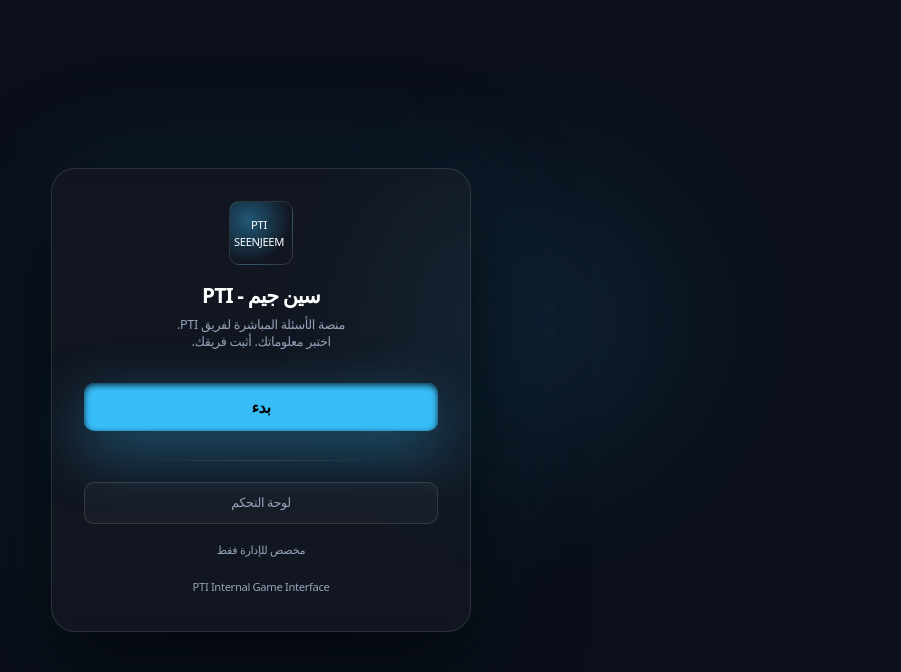
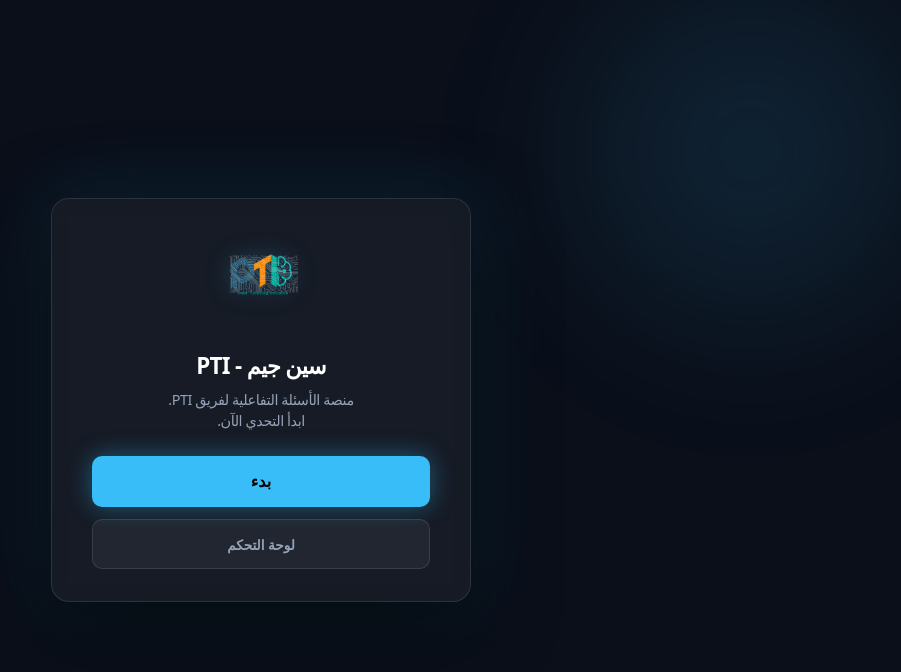
Before and after one commit to Sarahx27/PTI_seenjeem, a plain HTML site: page index.html in a window 1280 px wide. Shown: the whole page, without its empty margins (379-1280 px from the left). Drawn offline with Linux system fonts and the light colour scheme.

Commit message:
landing screen

```diff
--- a/index.html
+++ b/index.html
@@ -6,271 +6,286 @@
   <title>سين جيم - PTI</title>
   <style>
     :root {
-      --bg-main: #0a0f1a;
-      --panel-bg: rgba(255,255,255,0.03);
-      --panel-border: rgba(255,255,255,0.12);
-      --text-main: #ffffff;
-      --text-dim: #94a3b8;
-      --accent: #38bdf8; /* لو تبينك تغيرينه للون جامد للهوية لاحقاً */
-      --radius-xl: 24px;
-      --radius-md: 10px;
+      --bg-main:#0a0f1a;
+      --accent:#38bdf8;
+      --text:#fff;
+      --dim:#94a3b8;
+      --panel:rgba(255,255,255,0.05);
+      --border:rgba(255,255,255,0.1);
+      --radius:18px;
+    }
+    *{
+      box-sizing:border-box;
+      font-family:system-ui,-apple-system,Segoe UI,Roboto,sans-serif;
+      -webkit-font-smoothing:antialiased;
+    }
+    body{
+      margin:0;
+      min-height:100vh;
+      display:grid;
+      place-items:center;
+      background:var(--bg-main);
+      color:var(--text);
+      overflow:hidden;
+    }
+    .glow{
+      position:absolute;
+      width:500px;
+      height:500px;
+      background:radial-gradient(circle,rgba(56,189,248,.15),transparent 70%);
+      filter:blur(60px);
+      top:-100px;
+      right:-100px;
+      pointer-events:none;
+    }
+    .frame{
+      position:relative;
+      z-index:10;
+      width:90%;
+      max-width:420px;
+      background:var(--panel);
+      border:1px solid var(--border);
+      border-radius:var(--radius);
+      padding:2rem 2.5rem;
+      backdrop-filter:blur(10px);
+      text-align:center;
+      box-shadow:0 20px 80px rgba(0,0,0,.8),
+                 0 0 80px rgba(56,189,248,.2);
+    }
+    img.logo{
+      width:90px;
+      height:auto;
+      margin-bottom:1rem;
+      filter:drop-shadow(0 0 12px rgba(56,189,248,.3));
+      user-select:none;
+    }
+    h1{
+      margin:.5rem 0;
+      font-size:1.4rem;
+      font-weight:600;
+      letter-spacing:-.03em;
+    }
+    p{
+      color:var(--dim);
+      font-size:.9rem;
+      line-height:1.5;
+      margin:0 0 1.5rem;
+      letter-spacing:-.03em;
+    }
+    button{
+      width:100%;
+      border:0;
+      border-radius:10px;
+      cursor:pointer;
+      font-weight:600;
+      padding:.9rem 1rem;
+      font-size:1rem;
+      transition:.2s;
+    }
+    .start{
+      background:var(--accent);
+      color:#000;
+      box-shadow:0 0 25px rgba(56,189,248,.4);
+    }
+    .start:active{
+      transform:scale(.98);
+    }
+    .admin{
+      background:rgba(255,255,255,0.05);
+      color:var(--dim);
+      border:1px solid var(--border);
+      font-size:.85rem;
+      margin-top:.8rem;
+      line-height:1.2rem;
+    }
+    .admin:hover{
+      color:var(--text);
+      background:rgba(255,255,255,0.08);
     }
 
-    * {
-      box-sizing: border-box;
-      -webkit-font-smoothing: antialiased;
-      font-family: system-ui, -apple-system, BlinkMacSystemFont, "Segoe UI", Roboto, sans-serif;
+    /* المودال */
+    .modal{
+      position:fixed;
+      inset:0;
+      background:rgba(0,0,0,.6);
+      display:none;
+      justify-content:center;
+      align-items:center;
+      z-index:100;
+      padding:1rem;
     }
-
-    body {
-      background-color: var(--bg-main);
-      color: var(--text-main);
-      min-height: 100vh;
-      margin: 0;
-      display: grid;
-      place-items: center;
-      padding: 2rem;
-      position: relative;
-      overflow: hidden;
+    .modal.active{
+      display:flex;
     }
-
-    /* خلفية إضاءة خفيفة */
-    .glow {
-      position: absolute;
-      width: 480px;
-      height: 480px;
-      background: radial-gradient(circle at 50% 50%, rgba(56,189,248,0.18) 0%, rgba(10,15,26,0) 70%);
-      filter: blur(40px);
-      opacity: 0.6;
-      pointer-events: none;
-      top: 10%;
-      right: 10%;
+    .modal-box{
+      position:relative;
+      background:var(--panel);
+      border:1px solid var(--border);
+      border-radius:var(--radius);
+      padding:2rem 1.5rem 1.5rem;
+      width:100%;
+      max-width:320px;
+      text-align:center;
+      box-shadow:0 30px 100px rgba(0,0,0,.9),
+                 0 0 100px rgba(56,189,248,.25);
     }
-
-    .frame {
-      position: relative;
-      width: 100%;
-      max-width: 420px;
-      background: var(--panel-bg);
-      border: 1px solid var(--panel-border);
-      border-radius: var(--radius-xl);
-      padding: 2rem 2rem 2.25rem;
-      box-shadow:
-        0 30px 100px rgba(0,0,0,0.9),
-        0 0 120px rgba(56,189,248,0.15);
-      backdrop-filter: blur(10px);
+    .close-btn{
+      position:absolute;
+      top:1rem;
+      right:1rem;
+      background:none;
+      border:0;
+      color:var(--dim);
+      font-size:1.3rem;
+      cursor:pointer;
+      line-height:1;
     }
-
-    /* هيدر داخل الكارد */
-    .header-block {
-      display: flex;
-      flex-direction: column;
-      align-items: center;
-      text-align: center;
-      gap: 1rem;
-      margin-bottom: 2rem;
+    .modal-title{
+      margin:0 0 .5rem;
+      font-size:1rem;
+      font-weight:600;
+      color:var(--text);
+      letter-spacing:-.03em;
     }
-
-    .logo-circle {
-      width: 64px;
-      height: 64px;
-      border-radius: var(--radius-md);
-      background: radial-gradient(circle at 30% 30%, rgba(56,189,248,0.4) 0%, rgba(10,15,26,0) 70%);
-      border: 1px solid var(--panel-border);
-      display: grid;
-      place-items: center;
-      font-size: 0.7rem;
-      line-height: 1.1rem;
-      text-align: center;
-      color: var(--text-main);
-      font-weight: 500;
-      letter-spacing: -.03em;
-      padding: .5rem;
+    .modal-desc{
+      margin:0 0 1rem;
+      font-size:.8rem;
+      color:var(--dim);
+      line-height:1.4;
+      letter-spacing:-.03em;
     }
-
-    .titles {
-      display: flex;
-      flex-direction: column;
-      gap: .4rem;
+    .field-label{
+      text-align:right;
+      font-size:.75rem;
+      font-weight:500;
+      color:var(--text);
+      margin-bottom:.4rem;
+      letter-spacing:-.03em;
     }
-
-    .main-title {
-      font-size: 1.2rem;
-      font-weight: 600;
-      color: var(--text-main);
-      letter-spacing: -.04em;
+    input[type="password"]{
+      width:100%;
+      padding:.6rem .7rem;
+      border-radius:8px;
+      border:1px solid var(--border);
+      background:rgba(255,255,255,.05);
+      color:var(--text);
+      font-size:.8rem;
+      outline:none;
     }
-
-    .sub-title {
-      font-size: .8rem;
-      font-weight: 400;
-      color: var(--text-dim);
-      line-height: 1.4;
-      letter-spacing: -.03em;
+    .login-btn{
+      width:100%;
+      margin-top:1rem;
+      background:var(--accent);
+      color:#000;
+      border:0;
+      border-radius:8px;
+      padding:.7rem 1rem;
+      font-weight:600;
+      font-size:.9rem;
+      cursor:pointer;
+      transition:.15s;
+      box-shadow:0 0 20px rgba(56,189,248,.4);
     }
-
-    /* الأزرار */
-    .actions {
-      display: flex;
-      flex-direction: column;
-      gap: .8rem;
+    .login-btn:active{
+      transform:scale(.98);
     }
-
-    .btn-start {
-      width: 100%;
-      background: var(--accent);
-      color: #000;
-      font-size: 1rem;
-      font-weight: 600;
-      text-align: center;
-      border: 0;
-      border-radius: var(--radius-md);
-      padding: .9rem 1rem;
-      cursor: pointer;
-      line-height: 1.2rem;
-      letter-spacing: -.03em;
-      box-shadow:
-        0 20px 60px rgba(56,189,248,0.4),
-        0 2px 6px rgba(0,0,0,0.8) inset;
-      transition: box-shadow .15s, transform .15s;
-    }
-
-    .btn-start:active {
-      transform: scale(.98);
-      box-shadow:
-        0 10px 30px rgba(56,189,248,0.35),
-        0 1px 3px rgba(0,0,0,0.8) inset;
-    }
-
-    .btn-admin {
-      width: 100%;
-      background: rgba(255,255,255,0.03);
-      color: var(--text-dim);
-      font-size: .8rem;
-      font-weight: 500;
-      text-align: center;
-      border: 1px solid var(--panel-border);
-      border-radius: var(--radius-md);
-      padding: .7rem 1rem;
-      cursor: pointer;
-      line-height: 1.1rem;
-      letter-spacing: -.03em;
-      display: flex;
-      justify-content: center;
-      align-items: center;
-      gap: .5rem;
-      transition: background .15s, color .15s, border-color .15s;
-    }
-
-    .btn-admin:hover {
-      background: rgba(255,255,255,0.06);
-      color: var(--text-main);
-      border-color: rgba(255,255,255,0.3);
-    }
-
-    .admin-hint {
-      font-size: .7rem;
-      line-height: 1.2rem;
-      color: var(--text-dim);
-      text-align: center;
-      margin-top: .2rem;
-      letter-spacing: -.03em;
-      user-select: none;
-    }
-
-    /* خط فاصل رقيق */
-    .divider {
-      height: 1px;
-      width: 100%;
-      background: radial-gradient(circle at 50% 0%, rgba(255,255,255,0.4) 0%, rgba(255,255,255,0) 70%);
-      opacity: .3;
-      margin: 1rem 0 0.5rem;
-    }
-
-    /* فوتر بسيط */
-    .footer-note {
-      text-align: center;
-      font-size: .7rem;
-      color: var(--text-dim);
-      line-height: 1.4;
-      margin-top: 1.25rem;
-      letter-spacing: -.03em;
-      user-select: none;
-    }
-
-    @media (min-width:480px){
-      .main-title{
-        font-size:1.3rem;
-      }
-      .sub-title{
-        font-size:.8rem;
-      }
-      .btn-start{
-        font-size:1rem;
-      }
+    .error-msg{
+      color:#f87171;
+      font-size:.75rem;
+      line-height:1.3;
+      min-height:1rem;
+      margin-top:.5rem;
+      text-align:center;
+      letter-spacing:-.03em;
     }
   </style>
 </head>
-
 <body>
-
-  <!-- إضاءة خلفية خفيفة -->
   <div class="glow"></div>
 
-  <!-- الإطار الرئيسي -->
   <section class="frame">
+    <!-- اللوقو (صورتك) -->
+    <img src="pti-logo.png" alt="PTI Logo" class="logo" />
 
-    <!-- الهيدر -->
-    <header class="header-block">
-      <!-- مكان اللوقو: حالياً مربع متوهج بكلمة PTI -->
-      <div class="logo-circle">
-        PTI<br>SEENJEEM
+    <h1>سين جيم - PTI</h1>
+    <p>منصة الأسئلة التفاعلية لفريق PTI.<br>ابدأ التحدي الآن.</p>
+
+    <button class="start" id="startBtn">بدء</button>
+    <button class="admin" id="adminBtn">لوحة التحكم</button>
+  </section>
+
+  <!-- نافذة الإدارة -->
+  <div class="modal" id="adminModal">
+    <div class="modal-box">
+      <button class="close-btn" id="closeModal">&times;</button>
+
+      <h2 class="modal-title">دخول الإدارة</h2>
+      <p class="modal-desc">هذا القسم مخصص للمشرف فقط.</p>
+
+      <div class="field">
+        <div class="field-label">كلمة المرور</div>
+        <input type="password" id="pw" placeholder="••••••••" />
+        <div class="error-msg" id="errorArea"></div>
       </div>
 
-      <div class="titles">
-        <div class="main-title">سين جيم - PTI</div>
-        <div class="sub-title">
-          منصة الأسئلة المباشرة لفريق PTI.<br>
-          اختبر معلوماتك. أثبت فريقك.
-        </div>
-      </div>
-    </header>
-
-    <!-- الأزرار -->
-    <div class="actions">
-      <button class="btn-start" id="startBtn">
-        بدء
-      </button>
-
-      <div class="divider"></div>
-
-      <button class="btn-admin" id="adminBtn">
-        <span>لوحة التحكم</span>
-      </button>
-      <div class="admin-hint">
-        مخصص للإدارة فقط
-      </div>
+      <button class="login-btn" id="loginBtn">دخول</button>
     </div>
-
-    <!-- فوتر -->
-    <div class="footer-note">
-      PTI Internal Game Interface
-    </div>
-  </section>
+  </div>
 
   <script>
-    // زر بدء -> ينقل اللاعب لواجهة اللعبة الفعلية
-    // غيري "game.html" إلى الملف الحقيقي للّعبة (مثلاً: "seenjeem.html")
+    // زر "بدء" ينقل اللاعب لواجهة اللعبة
+    // غيّري seenjeem.html لو اسم لعبتك مختلف
     document.getElementById("startBtn").addEventListener("click", () => {
       window.location.href = "seenjeem.html";
     });
 
-    // زر لوحة التحكم -> هذا لاحقاً يفتح مودال الإدمن بدل ما يطلع للكل
-    document.getElementById("adminBtn").addEventListener("click", () => {
-      // حالياً: توجيه مؤقت. لاحقاً نسويه Modal مع باسورد PTI on top
-      alert("لوحة التحكم (Admin Panel) غير مفعلة هنا بعد.");
+    // عناصر المودال
+    const adminBtn   = document.getElementById("adminBtn");
+    const adminModal = document.getElementById("adminModal");
+    const closeModal = document.getElementById("closeModal");
+    const loginBtn   = document.getElementById("loginBtn");
+    const pwInput    = document.getElementById("pw");
+    const errorArea  = document.getElementById("errorArea");
+
+    // فتح المودال
+    adminBtn.addEventListener("click", () => {
+      pwInput.value = "";
+      errorArea.textContent = "";
+      adminModal.classList.add("active");
+      pwInput.focus();
     });
+
+    // إغلاق المودال
+    closeModal.addEventListener("click", () => {
+      adminModal.classList.remove("active");
+    });
+
+    // محاولة الدخول
+    loginBtn.addEventListener("click", () => {
+      const entered = pwInput.value.trim();
+
+      // مهم:
+      // ما كتبنا الباسورد هنا.
+      // مكان التحقق موجود لكن فاضي، انتي تقدرين تحطين الشرط محلي على جهاز العرض بس،
+      // بدون رفعه لـ GitHub لو تبين تحافظين عليه سري.
+      //
+      // مثال (لا ترفعين هذا لGithub لو تبين السرية):
+      // if (entered === "كلمة السر الحقيقية") { ... }
+
+      if (isAuthorized(entered)) {
+        window.location.href = "admin.html";
+      } else {
+        errorArea.textContent = "كلمة المرور غير صحيحة";
+      }
+    });
+
+    // دالة التحقق (مؤقتة بدون باسورد فعلي)
+    function isAuthorized(pw) {
+      // حالياً: شيك يرجع دايم false عشان مافتحناه
+      // بعدين على جهاز العرض (مو بالنسخة المرفوعة) بدّلي المحتوى بـ:
+      // return pw === "العبارة السرية";
+      return false;
+    }
   </script>
-
 </body>
 </html>
```
